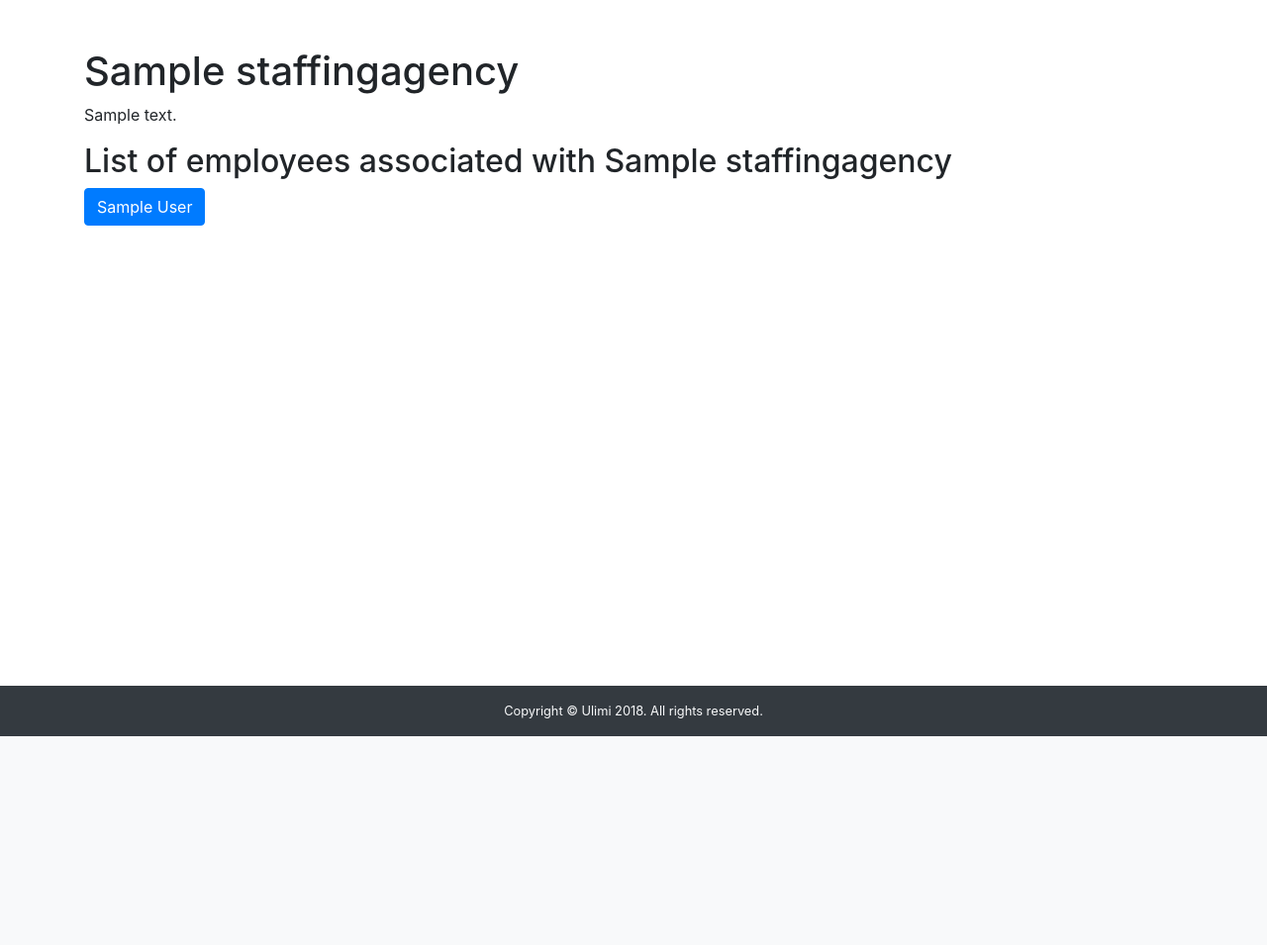
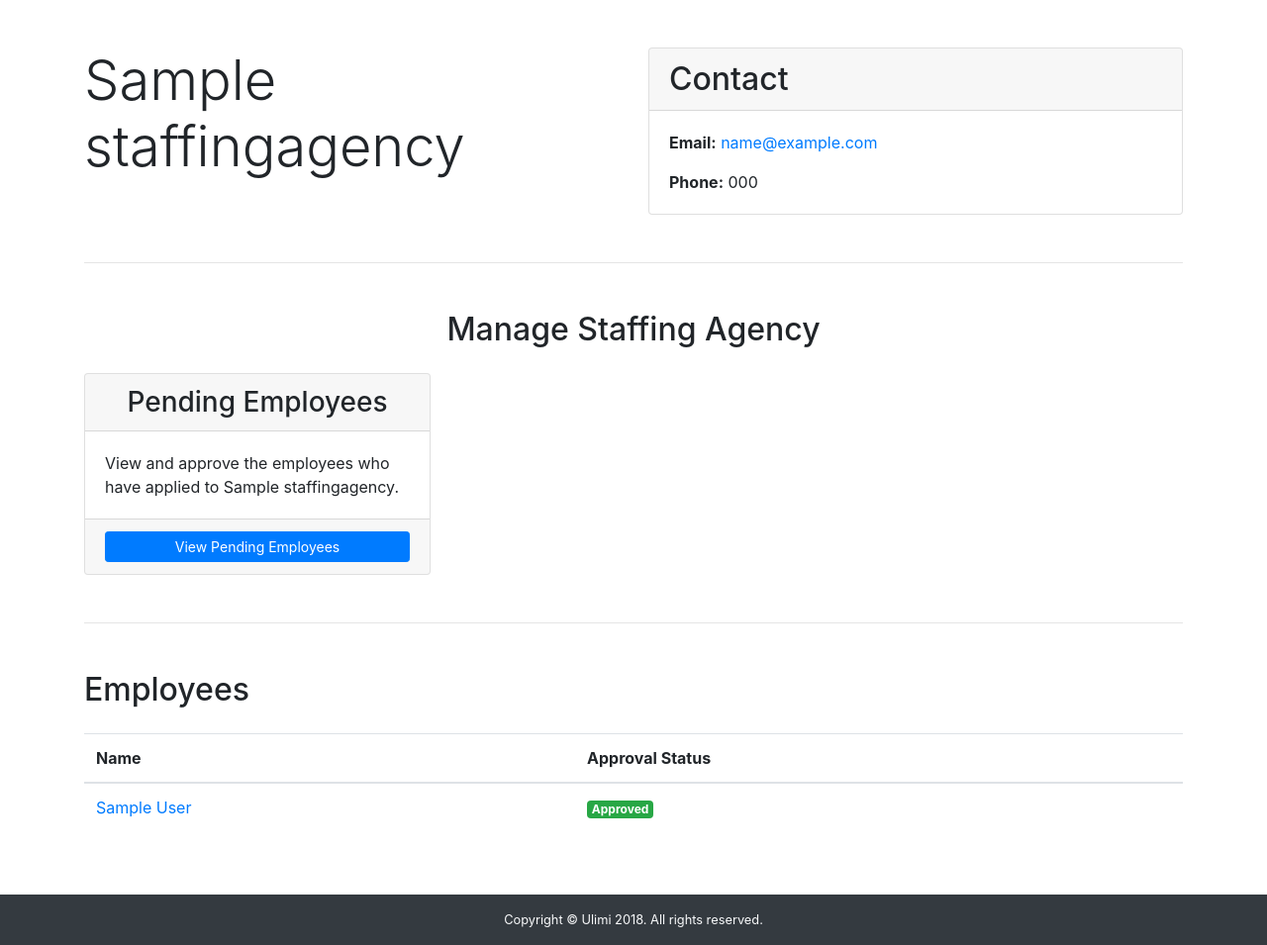
Before and after one commit to comp523-jarvis/timetracker-web, a Django app: a page that uses timetracker/vms/templates/vms/staffing-agency.html in a window 1280 px wide. Shown: the part 56-1011 px from the top of the page at 99% size. Before the commit the page ends 800 px from the top, so only its background shows below. Run offline with Django 3.2, Linux system fonts and the light colour scheme; a user stored in the database is signed in; tables that the repository leaves empty hold one stand-in row (values such as "Sample post"); some libraries are stand-ins or nearby versions.

Commit message:
Add the ability to apply to a staffing agency.
Users can now apply to staffing agencies as an employee. Once they have
applied, staffing agency administrators can approve them.

```diff
--- a/timetracker/vms/templates/vms/staffing-agency.html
+++ b/timetracker/vms/templates/vms/staffing-agency.html
@@ -3,11 +3,74 @@
 {% block title %}{{ staffing_agency.name }}{% endblock %}
 
 {% block content %}
+  <div class="row">
+    <section class="col-sm-12 col-lg-6 mb-5 mb-lg-1" id="header">
+      <h1 class="display-4 mb-2">{{ staffing_agency.name }}</h1>
+    </section>
 
- <h1>{{staffing_agency.name}}</h1>
- <p>{{staffing_agency.notes}}</p>
- <h2>List of employees associated with {{staffing_agency.name}}</h2>
- {% for employee in staffing_agency.employees.all %}
-  <p><a class="btn btn-primary" href="{{ employee.get_absolute_url }}">{{employee.user.name}}</a></p>
- {% endfor %}
+    <section class="col-sm-12 col-lg-6" id="contact">
+      <div class="card">
+        <h2 class="card-header">Contact</h2>
+        <div class="card-body">
+          <p class="card-text"><strong>Email:</strong> <a href="mailto:{{ staffing_agency.email }}" target="_blank">{{ staffing_agency.email }}</a></p>
+          {% if staffing_agency.phone_number %}
+            <p class="card-text"><strong>Phone:</strong> {{ staffing_agency.phone_number }}</p>
+          {% endif %}
+        </div>
+      </div>
+    </section>
+  </div>
+
+  {% if is_admin %}
+    <hr class="my-5">
+
+    <h2 class="text-center mb-4">Manage Staffing Agency</h2>
+    <div class="row">
+      <div class="col-sm-12 col-md-6 col-lg-4">
+        <div class="card h-100">
+          <h3 class="card-header text-center">Pending Employees</h3>
+          <div class="card-body">
+            <p class="card-text">
+              View and approve the employees who have applied to {{ staffing_agency.name }}.
+            </p>
+          </div>
+          <div class="card-footer">
+            <a class="btn btn-block btn-sm btn-primary" href="{% url 'vms:staffing-agency-employee-pending' staffing_agency.slug %}">View Pending Employees</a>
+          </div>
+        </div>
+      </div>
+    </div>
+
+    <hr class="my-5">
+
+    <h2 class="mb-4">Employees</h2>
+    {% if staffing_agency.employees.all %}
+      <table class="table">
+        <thead>
+          <tr>
+            <th scope="col">Name</th>
+            <th scope="col">Approval Status</th>
+          </tr>
+        </thead>
+        <tbody>
+          {% for employee in staffing_agency.employees.all %}
+            <tr>
+              <td><a href="{{ employee.get_absolute_url }}">{{ employee.user.name }}</a></td>
+              <td>
+                {% if employee.is_approved %}
+                  <span class="badge badge-success">Approved</span>
+                {% else %}
+                  <span class="badge badge-warning">Pending</span>
+                {% endif %}
+              </td>
+            </tr>
+          {% endfor %}
+        </tbody>
+      </table>
+    {% else %}
+      <p class="alert alert-info">
+        There are no employees registered with this staffing agency yet.
+      </p>
+    {% endif %}
+  {% endif %}
 {% endblock %}
--- a/timetracker/vms/urls.py
+++ b/timetracker/vms/urls.py
@@ -68,18 +68,28 @@ client_detail_urls = [
 staff_detail_urls = [
     path(
         '',
-        views.StaffingAgencyView.as_view(),
+        views.StaffingAgencyDetailView.as_view(),
         name='staffing-agency-view',
     ),
     path(
+        'employees/pending/',
+        views.StaffingAgencyEmployeePendingListView.as_view(),
+        name='staffing-agency-employee-pending',
+    ),
+    path(
         'employees/<uuid:employee_id>/',
-        views.StaffingAgencyEmployeeView.as_view(),
+        views.StaffingAgencyEmployeeDetailView.as_view(),
         name='staffing-agency-employee',
     ),
     path(
         'employees/<uuid:employee_id>/apply/',
         views.EmployeeApplyView.as_view(),
         name='staffing-agency-employee-apply',
+    ),
+    path(
+        'employees/<uuid:employee_id>/approve/',
+        views.StaffingAgencyEmployeeApproveView.as_view(),
+        name='staffing-agency-employee-approve',
     ),
 ]
 
@@ -108,4 +118,9 @@ urlpatterns = [
         views.TimeRecordApproveView.as_view(),
         name='time-record-approve',
     ),
+    path(
+        'create-staff-employee/',
+        views.StaffingAgencyEmployeeCreateView.as_view(),
+        name='create-staff-employee',
+    ),
 ]
--- a/timetracker/vms/views.py
+++ b/timetracker/vms/views.py
@@ -2,6 +2,7 @@ from django.contrib.auth.mixins import LoginRequiredMixin, UserPassesTestMixin
 from django.shortcuts import get_object_or_404, redirect
 from django.views import generic
 from django.views.generic import DetailView, FormView, ListView, TemplateView
+from django.urls import reverse_lazy
 
 from vms import forms, models, time_utils
 
@@ -375,7 +376,6 @@ class EmployeeApplyView(LoginRequiredMixin, generic.FormView):
         Args:
             form:
                 The form to save.
-
         Returns:
             A response redirecting the user to the staffing agency's
             detail view.
@@ -543,7 +543,202 @@ class PendingEmployeesView(LoginRequiredMixin, ListView):
             admin__user=self.request.user,
         )
 
-        return client.employees.filter(time_approved=None)
+        return client.employees.filter(is_approved=False)
+
+
+class StaffingAgencyDetailView(generic.DetailView):
+    """
+    Retrieve information about a specific staffing agency.
+    """
+    context_object_name = 'staffing_agency'
+    template_name = 'vms/staffing-agency.html'
+
+    def get_context_data(self, **kwargs):
+        context = super().get_context_data(**kwargs)
+
+        context['is_admin'] = (
+            self.request.user.is_authenticated
+            and self.object.admins.filter(
+                user=self.request.user,
+            ).exists()
+        )
+
+        return context
+
+    def get_object(self, **kwargs):
+        return get_object_or_404(
+            models.StaffingAgency,
+            slug=self.kwargs.get('staffing_agency_slug'),
+        )
+
+
+class StaffingAgencyEmployeeApproveView(LoginRequiredMixin, generic.FormView):
+    """
+    Approve an employee who has applied to a staffing agency.
+    """
+    form_class = forms.StaffingAgencyEmployeeApprovalForm
+
+    def form_valid(self, form):
+        """
+        Save the form and redirect the user.
+
+        Args:
+            form:
+                The form to save.
+
+        Returns:
+            A response redirecting the user. If a ``next`` parameter is
+            provided in the URL, the user is redirected there. Otherwise
+            they are redirected to the list of pending employees.
+        """
+        form.save()
+
+        redirect_url = self.request.GET.get('next')
+        if redirect_url is not None:
+            return redirect(redirect_url)
+
+        return redirect(
+            'vms:staffing-agency-employee-pending',
+            staffing_agency_slug=form.employee.agency.slug,
+        )
+
+    def get_form_kwargs(self):
+        """
+        Returns:
+            A dictionary containing the keyword arguments used to
+            instantiate the view's form class.
+        """
+        kwargs = super().get_form_kwargs()
+
+        kwargs['admin'] = get_object_or_404(
+            models.StaffingAgencyAdmin,
+            agency__slug=self.kwargs.get('staffing_agency_slug'),
+            user=self.request.user,
+        )
+
+        kwargs['employee'] = get_object_or_404(
+            models.StaffingAgencyEmployee,
+            id=self.kwargs.get('employee_id'),
+        )
+
+        return kwargs
+
+
+class StaffingAgencyEmployeeCreateView(LoginRequiredMixin, FormView):
+    """
+    Apply as an employee to a staffing agency.
+    """
+    form_class = forms.StaffingAgencyEmployeeCreateForm
+    success_url = reverse_lazy('vms:dashboard')
+    template_name = 'vms/staffing-agency-apply.html'
+
+    def form_valid(self, form):
+        """
+        Save the form and redirect the user.
+
+        Args:
+            form:
+                The form to save.
+
+        Returns:
+            A response redirecting the user to their dashboard.
+        """
+        form.save(self.request.user)
+
+        return super().form_valid(form)
+
+    def get_form_kwargs(self):
+        """
+        Get the keyword arguments used to instantiate the form.
+
+        Returns:
+            A dictionary containing the arguments used to instantiate an
+            instance of the view's form class.
+        """
+        kwargs = super().get_form_kwargs()
+
+        kwargs['user'] = self.request.user
+
+        return kwargs
+
+
+class StaffingAgencyEmployeeDetailView(LoginRequiredMixin, generic.DetailView):
+    context_object_name = 'employee'
+    template_name = 'vms/staffing-agency-employee.html'
+
+    def get_context_data(self, **kwargs):
+        """
+        Get context data to render the view's template with.
+
+        Args:
+            **kwargs:
+
+        Returns:
+            A dictionary containing context to render the view's
+            template with.
+        """
+        context = super().get_context_data(**kwargs)
+
+        context['client_employees'] = models.Employee.objects.filter(
+            staffing_agency=self.object.agency,
+            user=self.object.user,
+        )
+
+        return context
+
+    def get_object(self, *args, **kwargs):
+        """
+        Returns:
+            The staffing agency employee whose ID is specified in the
+            URL.
+        """
+        return get_object_or_404(
+            models.StaffingAgencyEmployee,
+            agency__admin__user=self.request.user,
+            agency__slug=self.kwargs.get('staffing_agency_slug'),
+            id=self.kwargs.get('employee_id'),
+        )
+
+
+class StaffingAgencyEmployeePendingListView(
+    LoginRequiredMixin,
+    generic.ListView,
+):
+    """
+    List the pending employees for a staffing agency.
+    """
+    context_object_name = 'employees'
+    template_name = 'vms/staffing-agency-employee-pending.html'
+
+    def __init__(self, *args, **kwargs):
+        super().__init__(*args, **kwargs)
+
+        self._agency = None
+
+    def get_context_data(self, *args, **kwargs):
+        """
+        Returns:
+            The context used to render the view's template.
+        """
+        context = super().get_context_data(*args, **kwargs)
+
+        context['agency'] = self._agency
+
+        return context
+
+    def get_queryset(self):
+        """
+        Returns:
+            A queryset containing the pending employees for the staffing
+            agency whose slug is given in the URL.
+        """
+        self._agency = get_object_or_404(
+            models.StaffingAgency,
+            admin__user=self.request.user,
+            slug=self.kwargs.get('staffing_agency_slug'),
+        )
+
+        return self._agency.employees.filter(time_approved=None)
 
 
 class TimeRecordApproveView(LoginRequiredMixin, generic.FormView):
@@ -627,53 +822,3 @@ class UnapprovedTimeRecordListView(LoginRequiredMixin, generic.ListView):
         ).order_by(
             '-time_start',
         )
-
-
-class StaffingAgencyView(LoginRequiredMixin, generic.DetailView):
-    context_object_name = 'staffing_agency'
-    template_name = 'vms/staffing-agency.html'
-
-    def get_object(self, **kwargs):
-        return get_object_or_404(
-            models.StaffingAgency,
-            admin__user=self.request.user,
-            slug=self.kwargs.get('staffing_agency_slug'),
-        )
-
-
-class StaffingAgencyEmployeeView(LoginRequiredMixin, generic.DetailView):
-    context_object_name = 'employee'
-    template_name = 'vms/staffing-agency-employee.html'
-
-    def get_context_data(self, **kwargs):
-        """
-        Get context data to render the view's template with.
-
-        Args:
-            **kwargs:
-
-        Returns:
-            A dictionary containing context to render the view's
-            template with.
-        """
-        context = super().get_context_data(**kwargs)
-
-        context['client_employees'] = models.Employee.objects.filter(
-            staffing_agency=self.object.agency,
-            user=self.object.user,
-        )
-
-        return context
-
-    def get_object(self, *args, **kwargs):
-        """
-        Returns:
-            The staffing agency employee whose ID is specified in the
-            URL.
-        """
-        return get_object_or_404(
-            models.StaffingAgencyEmployee,
-            agency__admin__user=self.request.user,
-            agency__slug=self.kwargs.get('staffing_agency_slug'),
-            id=self.kwargs.get('employee_id'),
-        )
```
Also changed, not shown: timetracker/vms/forms.py (+92 -0 lines), timetracker/vms/models.py (+22 -0 lines), timetracker/vms/templates/vms/dashboard.html (+20 -7 lines), timetracker/vms/templates/vms/staffing-agency-apply.html (added, +31 -0 lines), timetracker/vms/templates/vms/staffing-agency-employee-pending.html (added, +43 -0 lines), timetracker/vms/templates/vms/staffing-agency-employee.html (+9 -0 lines), timetracker/vms/templates/vms/client-detail.html (indentation only).
